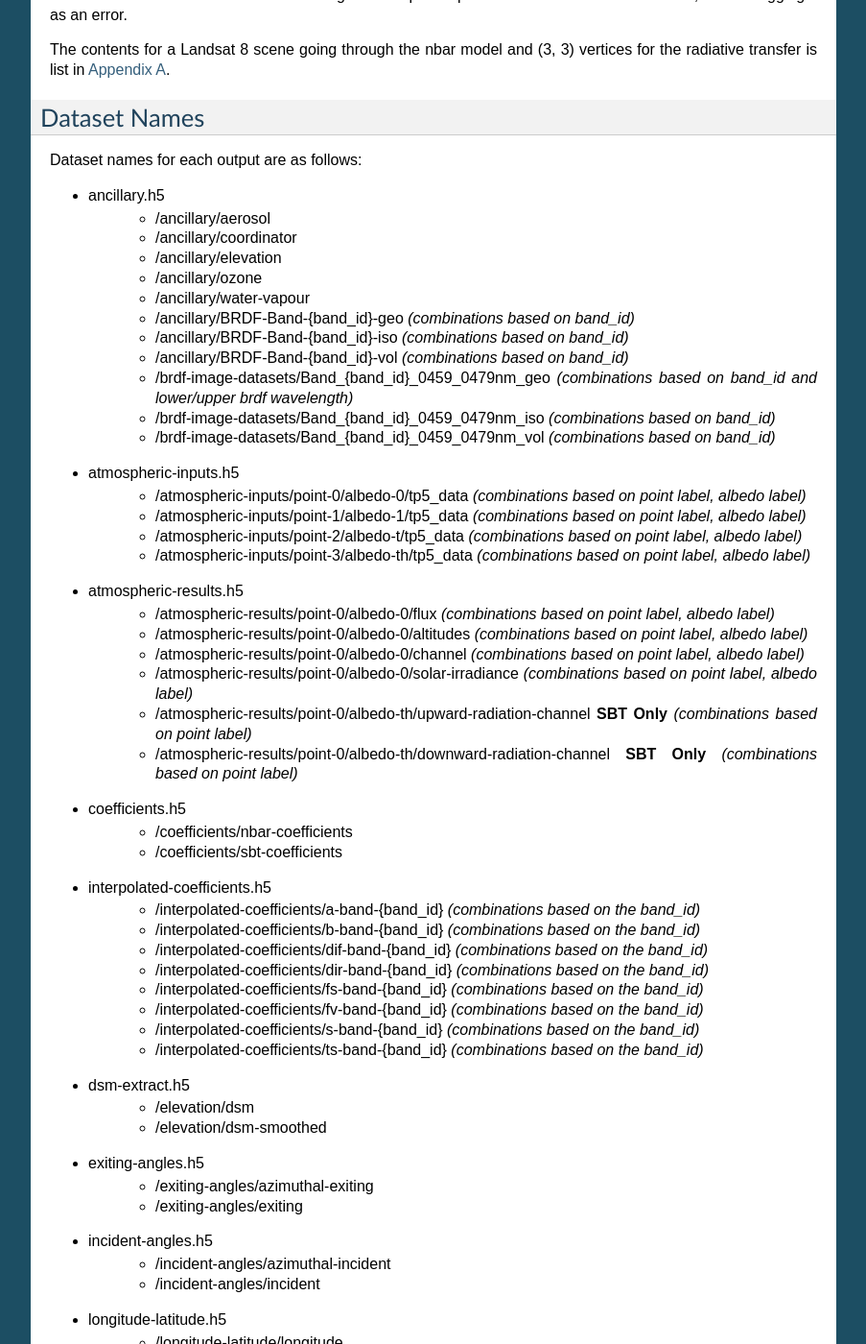
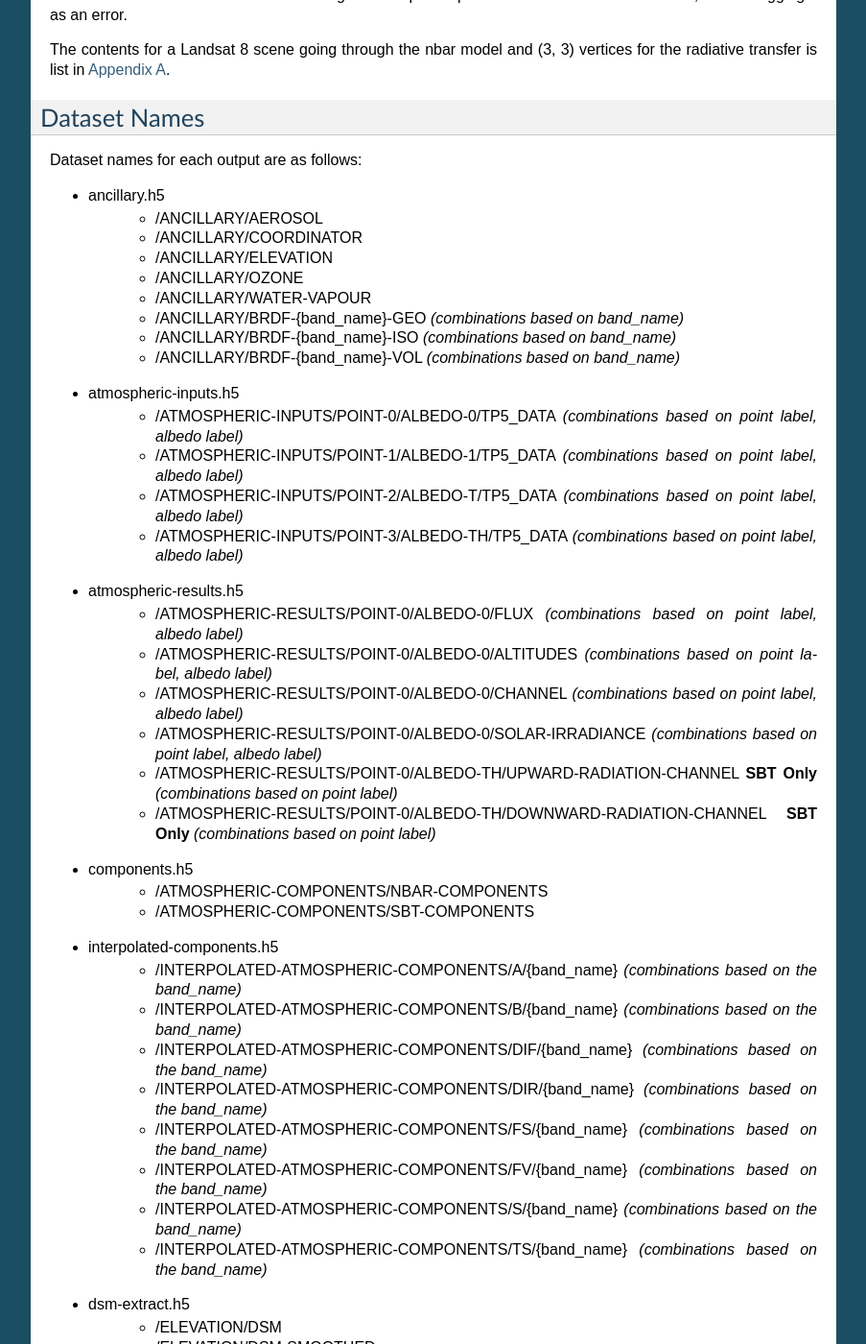
Before and after one commit to GeoscienceAustralia/wagl, a Sphinx documentation site: the page built from docs/source/hdf5.rst, in a window 1280 px wide and 1400 px high, scrolled down 1709 px. Shown: the whole window at 96% size, without its empty margins (198-1101 px from the left). Built offline with Sphinx 7.4.7, drawn with Linux system fonts in a browser that asks for light colours; pages that are not in the unit, such as notebooks, are missing from menus; some of the changed text lies outside the part shown.

Commit message:
Updated group and dataset names.

```diff
--- a/docs/source/hdf5.rst
+++ b/docs/source/hdf5.rst
@@ -50,84 +50,81 @@
 Dataset names for each output are as follows:
 
 * ancillary.h5
-    * /ancillary/aerosol
-    * /ancillary/coordinator
-    * /ancillary/elevation
-    * /ancillary/ozone
-    * /ancillary/water-vapour
-    * /ancillary/BRDF-Band-{band_id}-geo *(combinations based on band_id)*
-    * /ancillary/BRDF-Band-{band_id}-iso *(combinations based on band_id)*
-    * /ancillary/BRDF-Band-{band_id}-vol *(combinations based on band_id)*
-    * /brdf-image-datasets/Band_{band_id}_0459_0479nm_geo *(combinations based on band_id and lower/upper brdf wavelength)*
-    * /brdf-image-datasets/Band_{band_id}_0459_0479nm_iso *(combinations based on band_id)*
-    * /brdf-image-datasets/Band_{band_id}_0459_0479nm_vol *(combinations based on band_id)*
+    * /ANCILLARY/AEROSOL
+    * /ANCILLARY/COORDINATOR
+    * /ANCILLARY/ELEVATION
+    * /ANCILLARY/OZONE
+    * /ANCILLARY/WATER-VAPOUR
+    * /ANCILLARY/BRDF-{band_name}-GEO *(combinations based on band_name)*
+    * /ANCILLARY/BRDF-{band_name}-ISO *(combinations based on band_name)*
+    * /ANCILLARY/BRDF-{band_name}-VOL *(combinations based on band_name)*
 * atmospheric-inputs.h5
-    * /atmospheric-inputs/point-0/albedo-0/tp5_data *(combinations based on point label, albedo label)*
-    * /atmospheric-inputs/point-1/albedo-1/tp5_data *(combinations based on point label, albedo label)*
-    * /atmospheric-inputs/point-2/albedo-t/tp5_data *(combinations based on point label, albedo label)*
-    * /atmospheric-inputs/point-3/albedo-th/tp5_data *(combinations based on point label, albedo label)*
+    * /ATMOSPHERIC-INPUTS/POINT-0/ALBEDO-0/TP5_DATA *(combinations based on point label, albedo label)*
+    * /ATMOSPHERIC-INPUTS/POINT-1/ALBEDO-1/TP5_DATA *(combinations based on point label, albedo label)*
+    * /ATMOSPHERIC-INPUTS/POINT-2/ALBEDO-T/TP5_DATA *(combinations based on point label, albedo label)*
+    * /ATMOSPHERIC-INPUTS/POINT-3/ALBEDO-TH/TP5_DATA *(combinations based on point label, albedo label)*
 * atmospheric-results.h5
-    * /atmospheric-results/point-0/albedo-0/flux *(combinations based on point label, albedo label)*
-    * /atmospheric-results/point-0/albedo-0/altitudes *(combinations based on point label, albedo label)*
-    * /atmospheric-results/point-0/albedo-0/channel *(combinations based on point label, albedo label)*
-    * /atmospheric-results/point-0/albedo-0/solar-irradiance *(combinations based on point label, albedo label)*
-    * /atmospheric-results/point-0/albedo-th/upward-radiation-channel **SBT Only** *(combinations based on point label)*
-    * /atmospheric-results/point-0/albedo-th/downward-radiation-channel **SBT Only** *(combinations based on point label)*
-* coefficients.h5
-    * /coefficients/nbar-coefficients
-    * /coefficients/sbt-coefficients
-* interpolated-coefficients.h5
-    * /interpolated-coefficients/a-band-{band_id} *(combinations based on the band_id)*
-    * /interpolated-coefficients/b-band-{band_id} *(combinations based on the band_id)*
-    * /interpolated-coefficients/dif-band-{band_id} *(combinations based on the band_id)*
-    * /interpolated-coefficients/dir-band-{band_id} *(combinations based on the band_id)*
-    * /interpolated-coefficients/fs-band-{band_id} *(combinations based on the band_id)*
-    * /interpolated-coefficients/fv-band-{band_id} *(combinations based on the band_id)*
-    * /interpolated-coefficients/s-band-{band_id} *(combinations based on the band_id)*
-    * /interpolated-coefficients/ts-band-{band_id} *(combinations based on the band_id)*
+    * /ATMOSPHERIC-RESULTS/POINT-0/ALBEDO-0/FLUX *(combinations based on point label, albedo label)*
+    * /ATMOSPHERIC-RESULTS/POINT-0/ALBEDO-0/ALTITUDES *(combinations based on point label, albedo label)*
+    * /ATMOSPHERIC-RESULTS/POINT-0/ALBEDO-0/CHANNEL *(combinations based on point label, albedo label)*
+    * /ATMOSPHERIC-RESULTS/POINT-0/ALBEDO-0/SOLAR-IRRADIANCE *(combinations based on point label, albedo label)*
+    * /ATMOSPHERIC-RESULTS/POINT-0/ALBEDO-TH/UPWARD-RADIATION-CHANNEL **SBT Only** *(combinations based on point label)*
+    * /ATMOSPHERIC-RESULTS/POINT-0/ALBEDO-TH/DOWNWARD-RADIATION-CHANNEL **SBT Only** *(combinations based on point label)*
+* components.h5
+    * /ATMOSPHERIC-COMPONENTS/NBAR-COMPONENTS
+    * /ATMOSPHERIC-COMPONENTS/SBT-COMPONENTS
+* interpolated-components.h5
+    * /INTERPOLATED-ATMOSPHERIC-COMPONENTS/A/{band_name} *(combinations based on the band_name)*
+    * /INTERPOLATED-ATMOSPHERIC-COMPONENTS/B/{band_name} *(combinations based on the band_name)*
+    * /INTERPOLATED-ATMOSPHERIC-COMPONENTS/DIF/{band_name} *(combinations based on the band_name)*
+    * /INTERPOLATED-ATMOSPHERIC-COMPONENTS/DIR/{band_name} *(combinations based on the band_name)*
+    * /INTERPOLATED-ATMOSPHERIC-COMPONENTS/FS/{band_name} *(combinations based on the band_name)*
+    * /INTERPOLATED-ATMOSPHERIC-COMPONENTS/FV/{band_name} *(combinations based on the band_name)*
+    * /INTERPOLATED-ATMOSPHERIC-COMPONENTS/S/{band_name} *(combinations based on the band_name)*
+    * /INTERPOLATED-ATMOSPHERIC-COMPONENTS/TS/{band_name} *(combinations based on the band_name)*
 * dsm-extract.h5
-    * /elevation/dsm
-    * /elevation/dsm-smoothed
+    * /ELEVATION/DSM
+    * /ELEVATION/DSM-SMOOTHED
 * exiting-angles.h5
-    * /exiting-angles/azimuthal-exiting
-    * /exiting-angles/exiting
+    * /EXITING-ANGLES/AZIMUTHAL-EXITING
+    * /EXITING-ANGLES/EXITING
 * incident-angles.h5
-    * /incident-angles/azimuthal-incident
-    * /incident-angles/incident
+    * /INCIDENT-ANGLES/AZIMUTHAL-INCIDENT
+    * /INCIDENT-ANGLES/INCIDENT
 * longitude-latitude.h5
-    * /longitude-latitude/longitude
-    * /longitude-latitude/latitude
+    * /LONGITUDE-LATITUDE/LONGITUDE
+    * /LONGITUDE-LATITUDE/LATITUDE
 * relative-slope.h5
-   * /relative-slope/relative-slope
+   * /RELATIVE-SLOPE/RELATIVE-SLOPE
 * satellite-solar.h5
-    * /satellite-solar/boxline
-    * /satellite-solar/centreline
-    * /satellite-solar/parameters/orbital-elements
-    * /satellite-solar/parameters/satellite-model
-    * /satellite-solar/parameters/satellite-track
-    * /satellite-solar/parameters/spheroid
-    * /satellite-solar/relative-azimuth
-    * /satellite-solar/satellite-azimuth
-    * /satellite-solar/satellite-view
-    * /satellite-solar/solar-azimuth
-    * /satellite-solar/solar-zenith
+    * /SATELLITE-SOLAR/BOXLINE
+    * /SATELLITE-SOLAR/CENTRELINE
+    * /SATELLITE-SOLAR/PARAMETERS/ORBITAL-ELEMENTS
+    * /SATELLITE-SOLAR/PARAMETERS/SATELLITE-MODEL
+    * /SATELLITE-SOLAR/PARAMETERS/SATELLITE-TRACK
+    * /SATELLITE-SOLAR/PARAMETERS/SPHEROID
+    * /SATELLITE-SOLAR/RELATIVE-AZIMUTH
+    * /SATELLITE-SOLAR/SATELLITE-AZIMUTH
+    * /SATELLITE-SOLAR/SATELLITE-VIEW
+    * /SATELLITE-SOLAR/SOLAR-AZIMUTH
+    * /SATELLITE-SOLAR/SOLAR-ZENITH
 * shadow-masks.h5
-    * /shadow-masks/cast-shadow-satellite
-    * /shadow-masks/cast-shadow-sun
-    * /shadow-masks/combined-shadow
-    * /shadow-masks/self-shadow
+    * /SHADOW-MASKS/CAST-SHADOW-SATELLITE
+    * /SHADOW-MASKS/CAST-SHADOW-SUN
+    * /SHADOW-MASKS/COMBINED-SHADOW
+    * /SHADOW-MASKS/SELF-SHADOW
 * slope-aspect.h5
-    * /slope-aspect/aspect
-    * /slope-aspect/slope
-* standard-products.h5
-    * /metadata/nbar-metadata
-    * /metadata/pq-metadata
-    * /metadata/sbt-metadata
-    * /standard-products/brdf/reflectance-band-{band_id} *(combinations based on the band_id)*
-    * /standard-products/lambertian/reflectance-band-{band_id} *(combinations based on the band_id)*
-    * /standard-products/pixel-quality/pixel-quality
-    * /standard-products/terrain/reflectance-band-{band_id} *(combinations based on the band_id)*
-    * /standard-products/themal/surface-brightness-temperature-band-{band_id} *(combinations based on the band_id)*
+    * /SLOPE-ASPECT/ASPECT
+    * /SLOPE-ASPECT/SLOPE
+* standardised-products.h5
+    * /METADATA/NBAR-METADATA
+    * /METADATA/PQ-METADATA
+    * /METADATA/SBT-METADATA
+    * /STANDARDISED-PRODUCTS/REFLECTANCE/LAMBERTIAN/{band_name} *(combinations based on the band_name)*
+    * /STANDARDISED-PRODUCTS/REFLECTANCE/NBAR/{band_name} *(combinations based on the band_name)*
+    * /STANDARDISED-PRODUCTS/REFLECTANCE/NBART/{band_name} *(combinations based on the band_name)*
+    * /STANDARDISED-PRODUCTS/PIXEL-QUALITY/PIXEL-QUALITY
+    * /STANDARDISED-PRODUCTS/THERMAL/SURFACE-BRIGHTNESS-TEMPERATURE/{band_name} *(combinations based on the band_name)*
 
 Geospatial Information
 ----------------------
```
